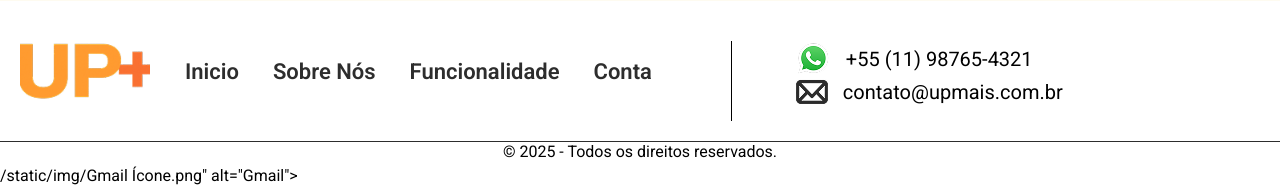
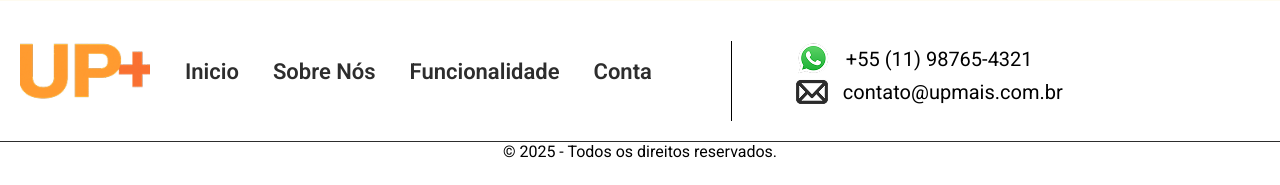
Before and after one commit to perobelliisa/UP, a Flask app: template templates/esqSenha.html in a window 1280 px wide. Shown: the part 688-873 px from the top of the page. After the commit the page ends 846 px from the top, so only its background shows below. Run offline with Flask 3, Linux system fonts and the light colour scheme; the template is opened without the code that fills it, so the values that code supplies are empty.

Commit message:
Update esqSenha.html

```diff
--- a/templates/esqSenha.html
+++ b/templates/esqSenha.html
@@ -65,5 +65,3 @@
         <p class="copy">© 2025 - Todos os direitos reservados.</p>
     </footer>
 </body>
-</html>/static/img/Gmail Ícone.png" alt="Gmail">              <!--imagem-->
-                    <p>
```
